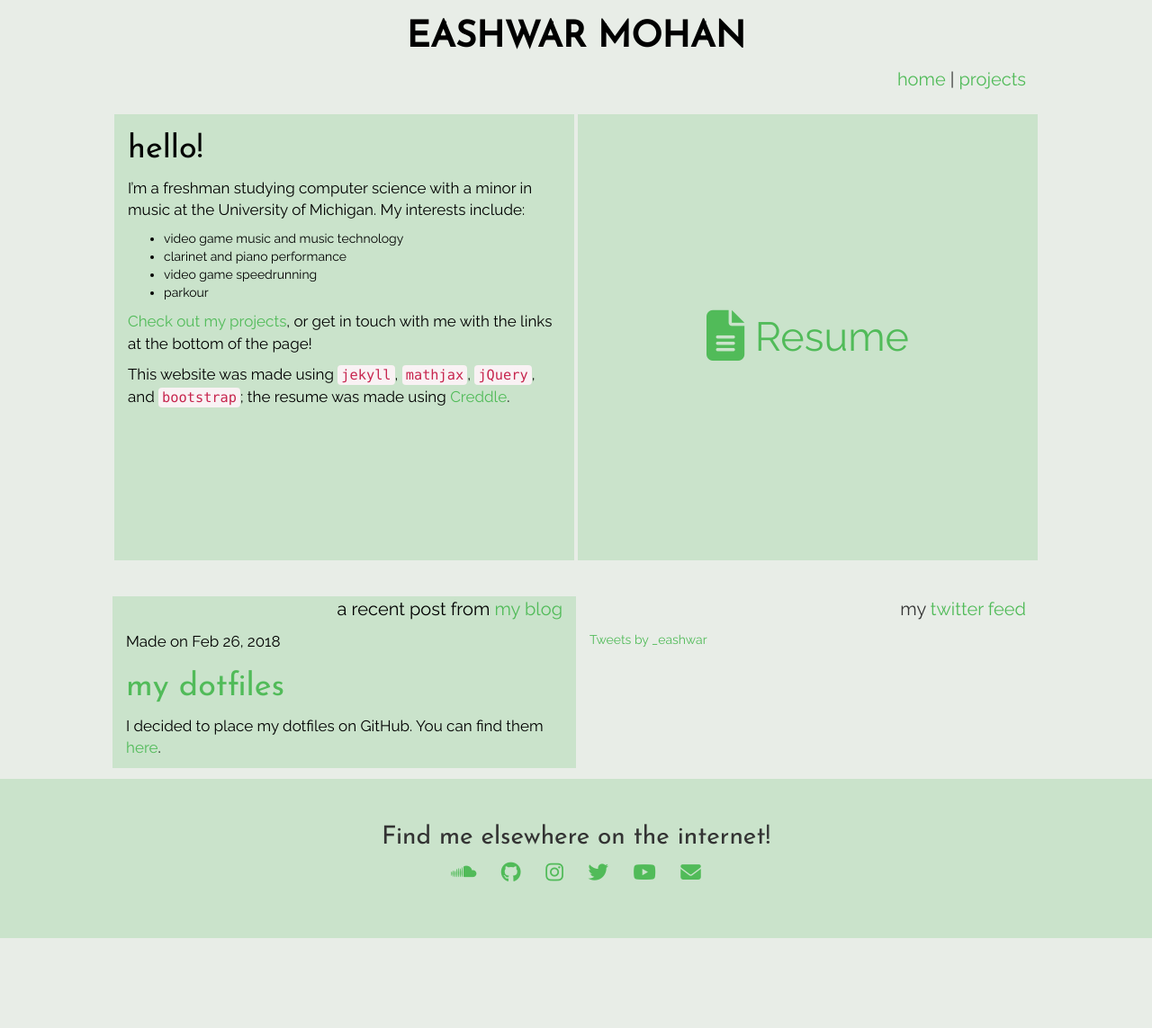
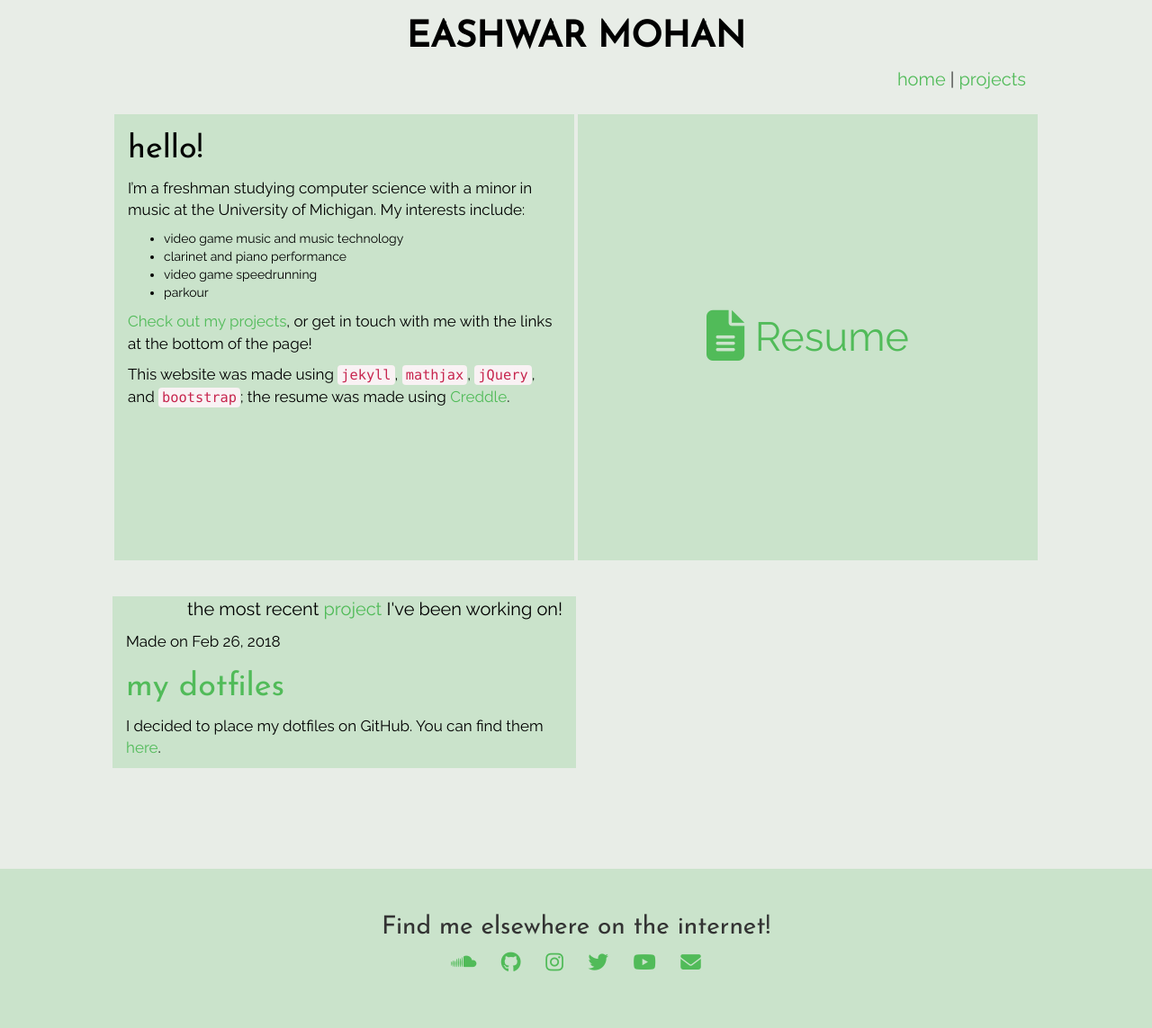
Before and after one commit to eashwar/eash.dev, a Jekyll site: the page built from index.html, in a window 1280 px wide. Shown: the whole page at 90% size. Built offline with Jekyll 4.4.1, drawn with Linux system fonts in a browser that asks for light colours; nearby versions of some CDN libraries; comment, search, counter and statistics services are not loaded; before the commit the page ends 1043 px from its top, so only the background shows below that.

Commit message:
Update project link

```diff
--- a/index.html
+++ b/index.html
@@ -44,20 +44,21 @@ title: home
 		<div class="row">
 			{% for post in site.posts limit:1 %}
 				<div class="col-md-12 col-lg-6 post" id={{post.title}}>
-					<p style="text-align: right; font-size: 20px">a recent post from <a href="{{site.url}}/blog.html">my blog</a></p>
+					<p style="text-align: right; font-size: 20px">the most recent <a href="{{site.url}}/projects.html">project</a> I've been working on!</p>
 					{{ post.excerpt }}
 					{% if post.content contains site.excerpt_separator %}
 					<a href="{{ site.baseurl }}{{ post.url }}">Read more</a>
 					{% endif %}
 				</div>
 			{% endfor %}
-			<div class="col-md-12 col-lg-6 twitter-feed">
+			<!-- <div class="col-md-12 col-lg-6 twitter-feed">
 				<p style="text-align: right; font-size: 20px"> my <a href="https://www.twitter.com/_eashwar/">twitter feed</a></p>
 				<a class="twitter-timeline" href="https://twitter.com/_eashwar" data-height="800" data-chrome="nofooter noscrollbar noborders transparent" data-tweet-limit="3">Tweets by _eashwar</a>
 				<script async src="https://platform.twitter.com/widgets.js" charset="utf-8"></script>
-			</div>
+			</div> -->
 
 		</div>
+		<br/><br/><br/><br/><br/>
 
 		{% include footer.html %}
 
```
